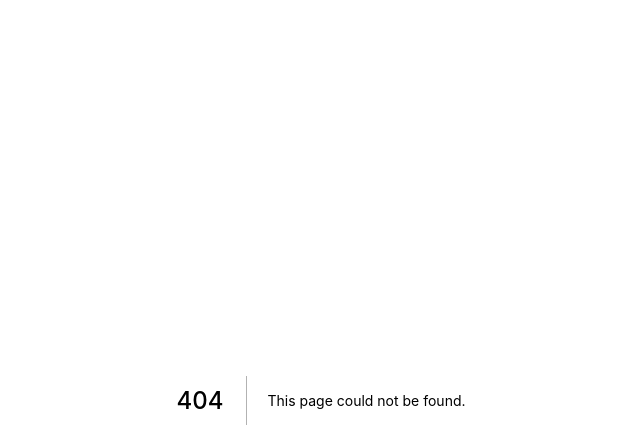
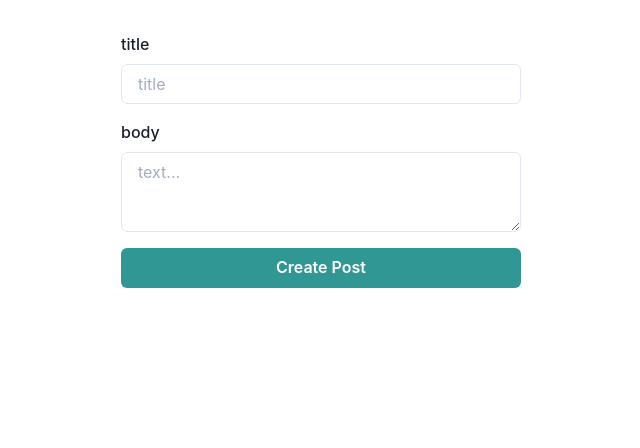
Before and after one commit to eltoncampos1/Lireddit-web, a Next.js app: page /create-post in a window 1280 px wide. Before the commit this address had no page. Shown: the top 448 px of the page, without its empty margins (319-959 px from the left). Built offline with nearby package versions, Linux system fonts and the light colour scheme.

Commit message:
[Feat] - create textarea prop

```diff
--- a/src/components/InputField.tsx
+++ b/src/components/InputField.tsx
@@ -1,19 +1,24 @@
-import { FormControl, FormLabel, Input, FormErrorMessage } from '@chakra-ui/react';
+import { FormControl, FormLabel, Input, FormErrorMessage, Textarea } from '@chakra-ui/react';
 import { useField } from 'formik';
 import React, { InputHTMLAttributes } from 'react'
 
 type InputFieldProps  = InputHTMLAttributes<HTMLInputElement> & {
     label: string;
     name: string;
+    textarea?: boolean;
 };
 
-export const InputField: React.FC <InputFieldProps> = ({label, size: _, ...props}) => {
-    const [field, {error}] = useField(props);
+export const InputField: React.FC <InputFieldProps> = ({label, textarea, size: _, ...props}) => {
+    let InputOrTextarea = Input;
+    if (textarea) {
+      InputOrTextarea = Textarea;
+    }
+    const [field, { error }] = useField(props);
     return (
-        <FormControl isInvalid={!!error}>
-            <FormLabel htmlFor={field.name}>{label}</FormLabel>
-            <Input {...field} {...props}id={field.name} />
-            { error ? <FormErrorMessage>{error}</FormErrorMessage> : null }
-        </FormControl>
+      <FormControl isInvalid={!!error}>
+        <FormLabel htmlFor={field.name}>{label}</FormLabel>
+        <InputOrTextarea {...field} {...props} id={field.name} />
+        {error ? <FormErrorMessage>{error}</FormErrorMessage> : null}
+      </FormControl>
     );
 }
--- /dev/null
+++ b/src/pages/create-post.tsx
@@ -0,0 +1,29 @@
+import { Box, Button } from '@chakra-ui/react';
+import { Formik, Form } from 'formik';
+import React from 'react'
+import { InputField } from '../components/InputField';
+import { Wrapper } from '../components/Wrapper';
+
+
+const CreatePost: React.FC <{}> = ({}) => {
+    return (
+        <Wrapper variant='small'>
+             <Formik initialValues={{ title: "", text: "" }} onSubmit={ async (values) => {
+                 console.log(values);
+
+            }}>
+                {({ isSubmitting }) => (
+                    <Form>
+                        <InputField  name="title" placeholder="title " label="title" />
+                        <Box mt={4}>
+                            <InputField textarea name="text" placeholder="text..." label="body" />
+                        </Box>
+                        <Button w="400px" mt={4} type="submit" isLoading={isSubmitting} colorScheme="teal" >Create Post</Button>
+
+                    </Form>
+                )}
+            </Formik>
+        </Wrapper>
+    );
+}
+export default CreatePost;
--- a/src/pages/login.tsx
+++ b/src/pages/login.tsx
@@ -43,7 +43,7 @@
                         </Flex>
                     </Form>
                 )}
-        </Formik>
+            </Formik>
         </Wrapper>
     );
 }
```
